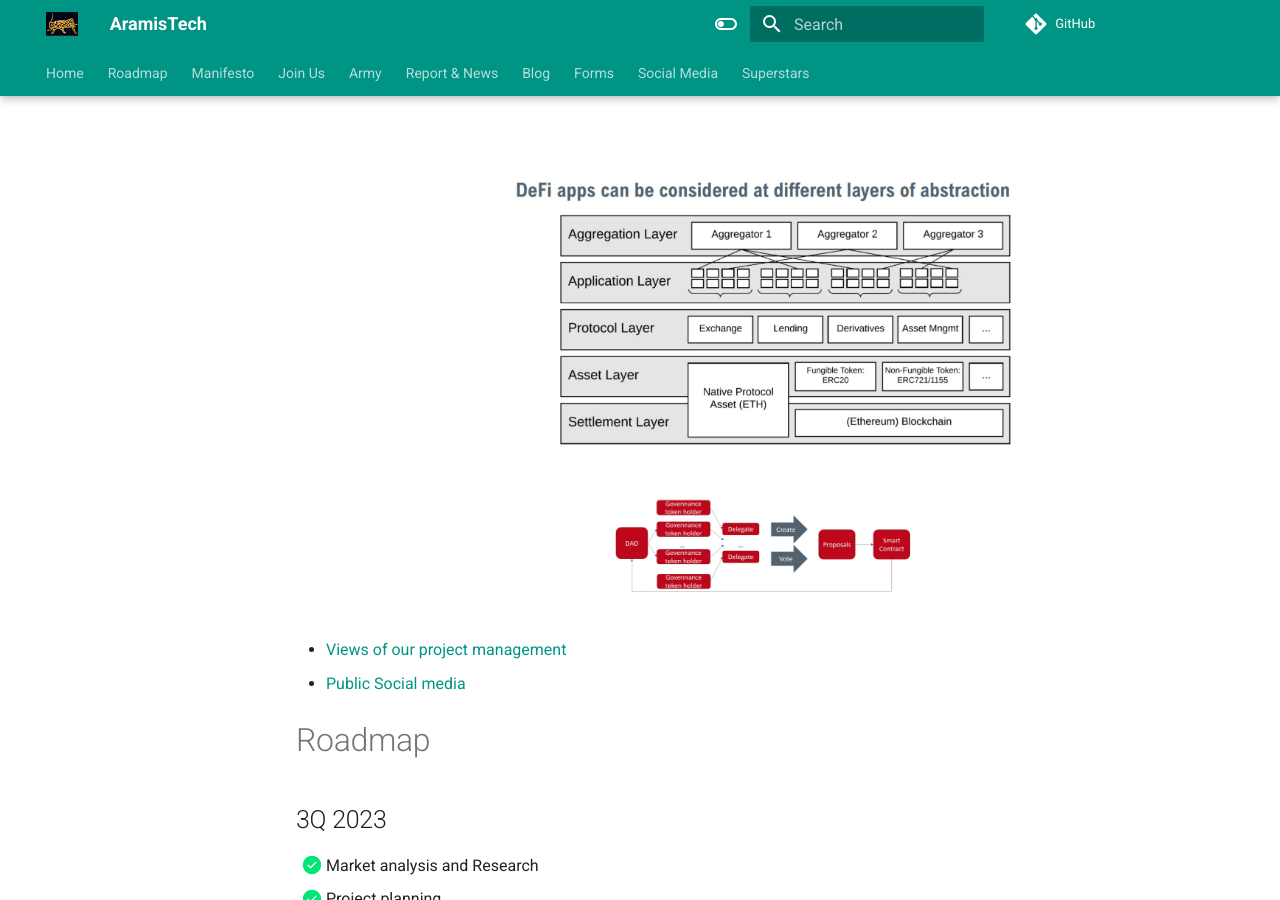
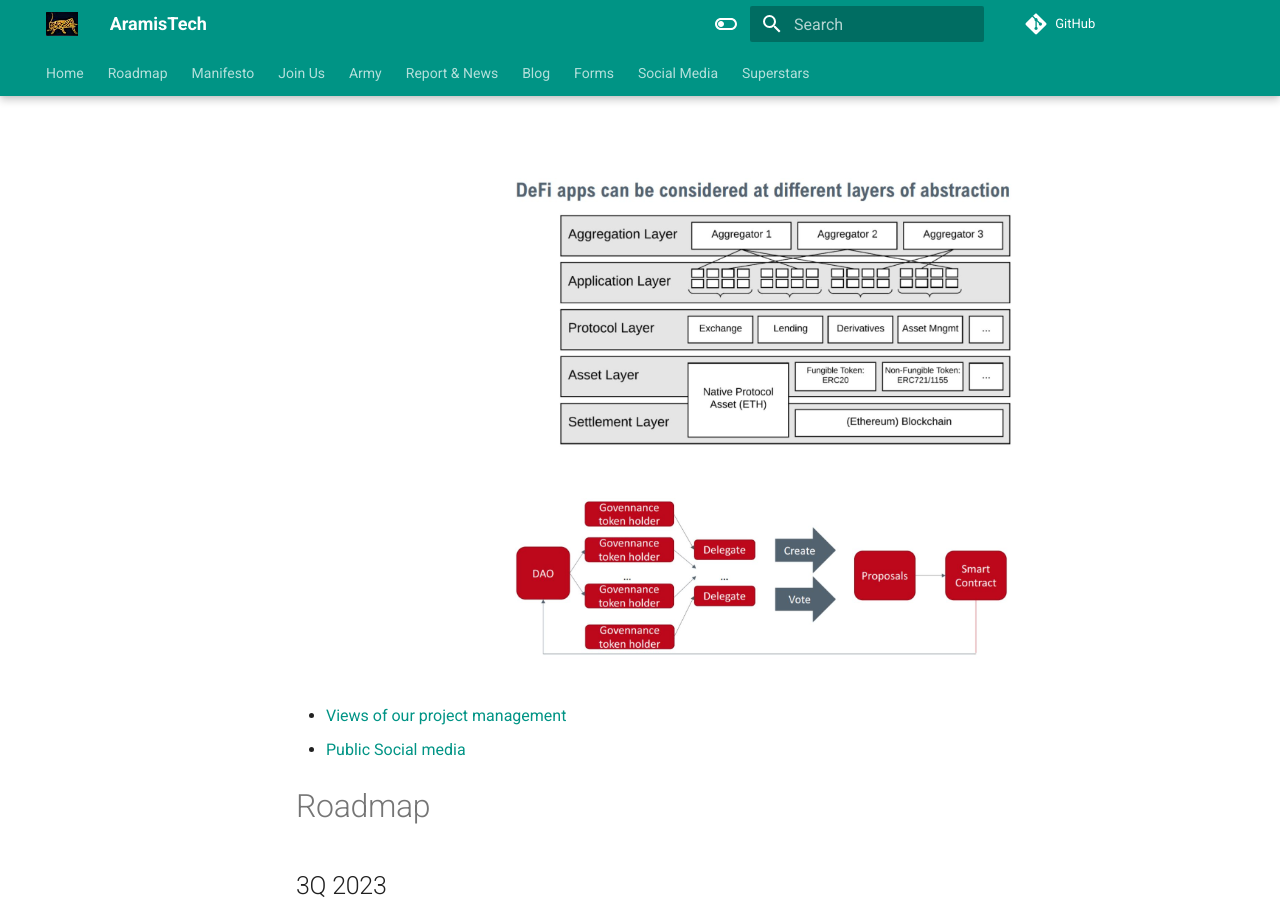
Before and after one commit to 21crickets/21crickets.github.io, an MkDocs documentation site: the page built from docs/roadmap/Roadmap.md, in a window 1280 px wide and 900 px high. Built offline with MkDocs 1.6.1 and Material for MkDocs 9.7.7, drawn with Linux system fonts in a browser that asks for light colours.

Commit message:
add final imgs

```diff
--- a/docs/roadmap/Roadmap.md
+++ b/docs/roadmap/Roadmap.md
@@ -7,11 +7,11 @@
 
 
 <figure markdown>
-![DEFI](../assets/defi-stack.JPG){ width="500" height="300" align=center }
+![DEFI](../assets/defi-stack.JPG){ width="500" height="200" align=center }
 </figure>
 
 <figure markdown>
-![DAO](../assets/DAO.JPG){ width="300" height="150" align=center }
+![DAO](../assets/DAO.JPG){ width="500" height="200" align=center }
 </figure>
 
 
```
Also changed, not shown: docs/blog/Blog.md (+1 -1 lines), docs/forms/Forms.md (+1 -1 lines).
